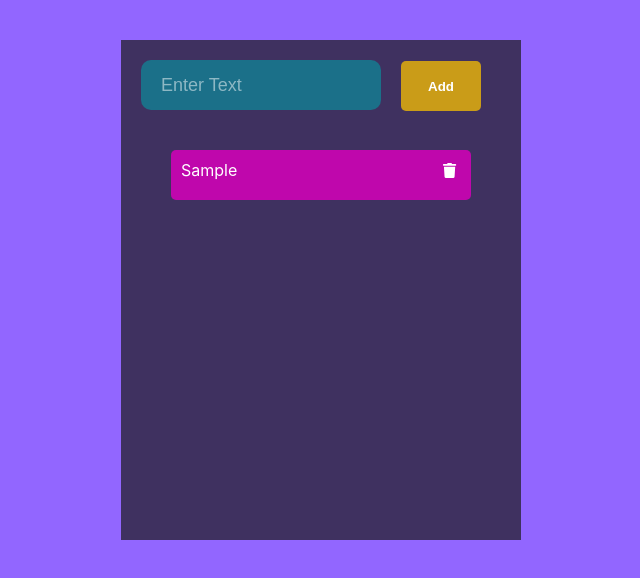
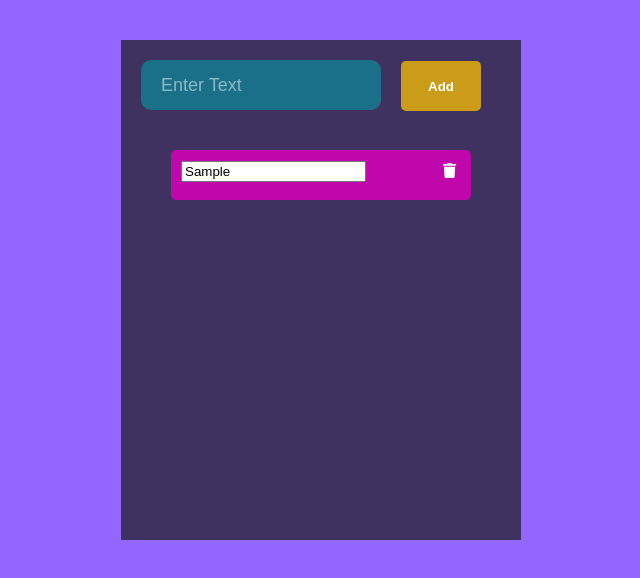
Before and after one commit to smishra11/React-ToDo-App, a React (Create React App) app: page / in a window 1280 px wide. Both pictures are taken after typing "Sample" into the empty fields and a click on the button "Add". Shown: the top 578 px of the page, without its empty margins (319-959 px from the left). Built offline with nearby package versions, Linux system fonts and the light colour scheme.

Commit message:
Added code for editing items from list

```diff
--- a/src/ListItems.js
+++ b/src/ListItems.js
@@ -6,7 +6,13 @@
   const items = props.items;
   const listItems = items.map(item => {
     return <div className='list' key={item.key}>
-      <p>{item.text}
+      <p>
+        <input type="text" id={item.key} value={item.text}
+        onChange={
+          (e) => {
+              props.setUpdate(e.target.value, item.key)
+              }
+            }/>
         <span>
           <FontAwesomeIcon className='faicons' icon='trash'
           onClick={ () => props.deleteItem(item.key)}/>
```
